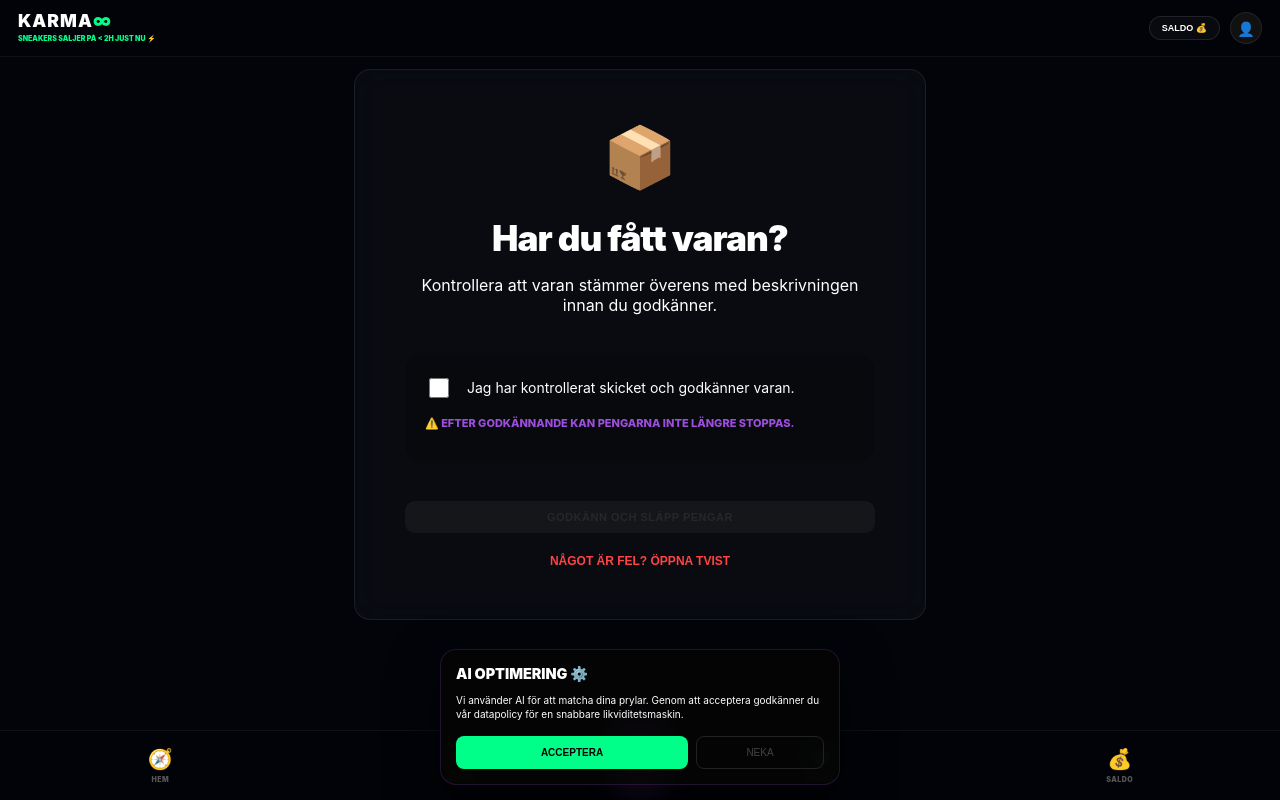
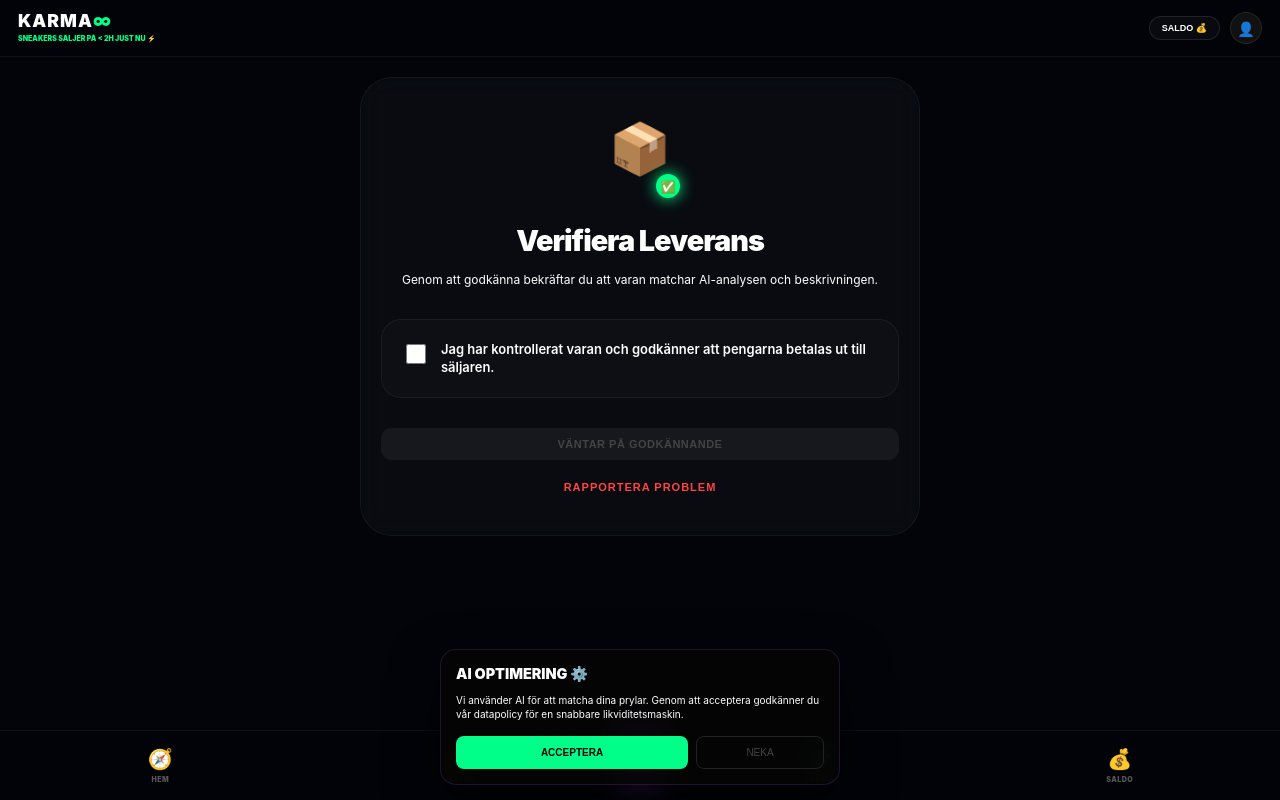
Before and after one commit to gascheckking/marketbeg-appGem, a Next.js app: page /orders/1/approve in a window 1280 px wide. Built offline with nearby package versions, Linux system fonts and the light colour scheme.

Commit message:
Update page.tsx

```diff
--- a/app/orders/[id]/approve/page.tsx
+++ b/app/orders/[id]/approve/page.tsx
@@ -1,3 +1,4 @@
+// // app/orders/[id]/approve/page.tsx
 "use client";
 import { useState } from "react";
 import { useRouter } from "next/navigation";
@@ -7,31 +8,36 @@ export default function ApproveOrderPage({ params }: { params: { id: string } })
   const router = useRouter();
 
   const handleFinalApprove = () => {
-    // Här triggas utbetalning till säljaren i backend
-    alert("Karma Shield: Utbetalning påbörjad till säljaren!");
-    router.push('/dashboard');
+    // Karma Shield utbetalning
+    alert("KARMA SHIELD: Utbetalning påbörjad!");
+    router.push('/dashboard/seller');
   };
 
   return (
-    <div className="page-wrapper" style={{ maxWidth: '600px', margin: '0 auto' }}>
-      <div className="glass-card" style={{ textAlign: 'center', padding: '50px' }}>
-        <div style={{ fontSize: '60px', marginBottom: '20px' }}>📦</div>
-        <h1 style={{ fontSize: '2.2rem', fontWeight: 900, marginBottom: '10px' }}>Har du fått varan?</h1>
-        <p className="muted">Kontrollera att varan stämmer överens med beskrivningen innan du godkänner.</p>
+    <div className="page-wrapper" style={{ padding: '20px' }}>
+      <div className="glass-card" style={{ textAlign: 'center', padding: '40px 20px', borderRadius: '32px', border: '1px solid rgba(255,255,255,0.05)' }}>
+        <div style={{ position: 'relative', width: '80px', height: '80px', margin: '0 auto 25px' }}>
+          <div style={{ fontSize: '50px' }}>📦</div>
+          <div style={{ position: 'absolute', bottom: 0, right: 0, background: 'var(--neon-mint)', borderRadius: '50%', width: '24px', height: '24px', display: 'flex', alignItems: 'center', justifyContent: 'center', fontSize: '12px', boxShadow: '0 0 15px var(--neon-mint)' }}>✅</div>
+        </div>
 
-        <div style={{ margin: '40px 0', textAlign: 'left', background: 'rgba(0,0,0,0.2)', padding: '20px', borderRadius: '15px' }}>
-          <div style={{ display: 'flex', alignItems: 'center', gap: '15px', marginBottom: '15px' }}>
+        <h1 style={{ fontSize: '1.8rem', fontWeight: 900, marginBottom: '10px', letterSpacing: '-1px' }}>Verifiera Leverans</h1>
+        <p className="muted" style={{ fontSize: '12px', lineHeight: '1.6' }}>
+          Genom att godkänna bekräftar du att varan matchar AI-analysen och beskrivningen.
+        </p>
+
+        <div style={{ margin: '30px 0', background: 'rgba(255,255,255,0.02)', padding: '20px', borderRadius: '20px', border: '1px solid rgba(255,255,255,0.05)' }}>
+          <div style={{ display: 'flex', gap: '12px', alignItems: 'flex-start', textAlign: 'left' }}>
             <input
               type="checkbox"
-              id="check1"
+              id="approve-check"
               onChange={(e) => setApproved(e.target.checked)}
-              style={{ width: '20px', height: '20px', accentColor: 'var(--neon-mint)' }}
+              style={{ width: '22px', height: '22px', marginTop: '3px', accentColor: 'var(--neon-mint)' }}
             />
-            <label htmlFor="check1" style={{ fontSize: '14px' }}>Jag har kontrollerat skicket och godkänner varan.</label>
+            <label htmlFor="approve-check" style={{ fontSize: '13px', fontWeight: 600, lineHeight: '1.4' }}>
+              Jag har kontrollerat varan och godkänner att pengarna betalas ut till säljaren.
+            </label>
           </div>
-          <p style={{ fontSize: '11px', color: 'var(--neon-purple)', fontWeight: 800 }}>
-            ⚠️ EFTER GODKÄNNANDE KAN PENGARNA INTE LÄNGRE STOPPAS.
-          </p>
         </div>
 
         <button
@@ -39,20 +45,18 @@ export default function ApproveOrderPage({ params }: { params: { id: string } })
           onClick={handleFinalApprove}
           className="primary-btn"
           style={{
-            width: '100%',
-            background: approved ? 'var(--neon-mint)' : '#222',
-            color: approved ? '#000' : '#444',
-            opacity: approved ? 1 : 0.5
+            background: approved ? 'var(--neon-mint)' : 'rgba(255,255,255,0.05)',
+            color: approved ? '#000' : '#444'
           }}
         >
-          GODKÄNN OCH SLÄPP PENGAR
+          {approved ? "SLÄPP PENGAR DIREKT" : "VÄNTAR PÅ GODKÄNNANDE"}
         </button>
 
         <button
-          style={{ background: 'none', border: 'none', color: '#ff4444', marginTop: '20px', fontSize: '12px', fontWeight: 800, cursor: 'pointer' }}
+          style={{ background: 'none', border: 'none', color: '#ff4444', marginTop: '20px', fontSize: '11px', fontWeight: 900, letterSpacing: '1px' }}
           onClick={() => router.push('/dispute')}
         >
-          NÅGOT ÄR FEL? ÖPPNA TVIST
+          RAPPORTERA PROBLEM
         </button>
       </div>
     </div>
```
